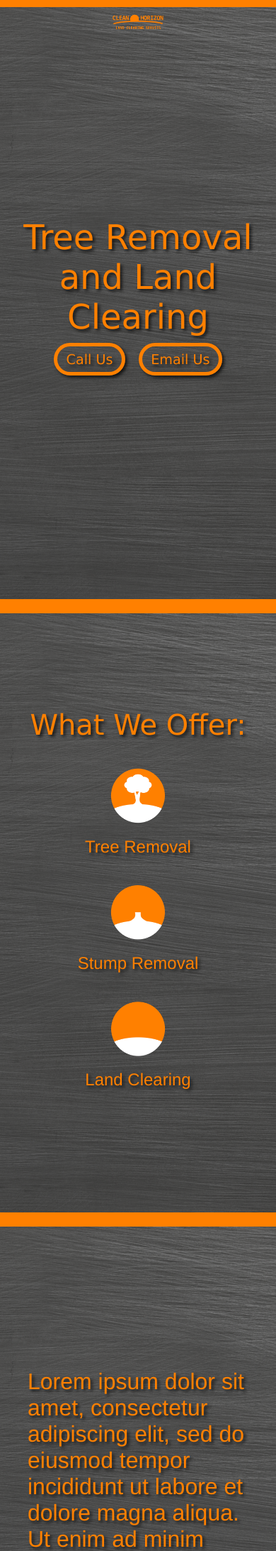
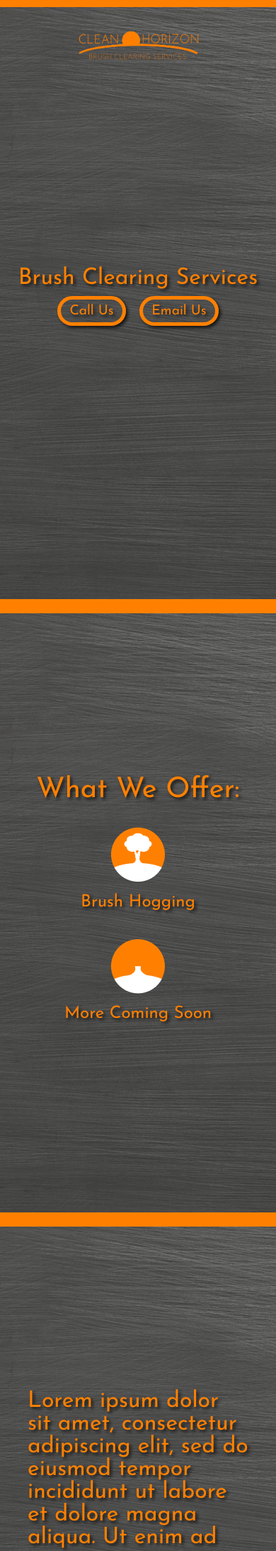
Before and after one commit to smithrh20/zacksLandClearingServices, a Django app: page / in a window 390 px wide. Shown: the top 2185 px of the page at 71% size. Run offline with Django 4.2, Linux system fonts and the light colour scheme.

Commit message:
optimized for brush hogging only

```diff
--- a/zacksProject/zacksApp/static/css/stylesheet.css
+++ b/zacksProject/zacksApp/static/css/stylesheet.css
@@ -1,12 +1,15 @@
 *{
     margin: 0;
     padding: 0;
-    font-family: 'Lucida Sans', 'Lucida Sans Regular', 'Lucida Grande', 'Lucida Sans Unicode', Geneva, Verdana, sans-serif;
+    font-family: Josefin Sans;
 }
 
 @media only screen and (max-width: 414px) {
+    #header img{
+        width: 50%;
+    }
     #homeWrapper h1 {
-        font-size: 300%;
+        font-size: 200%;
         font-weight: 100;
     }
     #servicesWrapper h1{
@@ -26,6 +29,14 @@
     }
     .servicesIcon img{
         width: 20%;
+    }
+    #contactButtons button{
+        padding-left: 6%;
+        padding-right: 6%;
+        padding-top: 3%;
+        padding-bottom: 3%;
+        border-radius: 5px;
+        border-width: 2px;
     }
 }
 
@@ -106,8 +117,8 @@ a{
 }
 
 h1{
-    font-size: 400%;
-    font-weight: 100;
+    font-size: 500%;
+    font-weight: 200;
     color: #ff8000;
     text-shadow: 3px 3px 4px rgba(0, 0, 0, 0.712);
     text-align: center;
@@ -152,7 +163,7 @@ h1{
 
 h2{
     font-size: 250%;
-    font-family: 'Franklin Gothic Medium', 'Arial Narrow', Arial, sans-serif;
+    font-family: Josefin Sans;
     font-weight: 100;
     color: #ff8000;
     text-shadow: 3px 3px 4px rgba(0, 0, 0, 0.712);
@@ -192,7 +203,7 @@ h2{
 
 h3{
     font-size: 300%;
-    font-family: 'Franklin Gothic Medium', 'Arial Narrow', Arial, sans-serif;
+    font-family: Josefin Sans;
     font-weight: 100;
     color: #ff8000;
     text-shadow: 3px 3px 4px rgba(0, 0, 0, 0.712);
@@ -229,7 +240,7 @@ h3{
     flex-direction: column;
     width: 60%;
     height: 60%;
-    font-family: 'Franklin Gothic Medium', 'Arial Narrow', Arial, sans-serif;
+    font-family: Josefin Sans;
     color: #ff8000;
     text-shadow: 3px 3px 4px rgba(0, 0, 0, 0.712);
 }
@@ -255,7 +266,7 @@ h3{
 
 #emailContact h3{
     font-size: 300%;
-    font-family: 'Franklin Gothic Medium', 'Arial Narrow', Arial, sans-serif;
+    font-family: Josefin Sans;
     font-weight: 100;
     color: #ff8000;
     text-shadow: 4px 4px 5px rgba(0, 0, 0, 0.712);
--- a/zacksProject/zacksApp/templates/home.html
+++ b/zacksProject/zacksApp/templates/home.html
@@ -8,15 +8,16 @@
     <link rel="stylesheet" href="{% static 'css/stylesheet.css' %}">
     <script src="https://cdnjs.cloudflare.com/ajax/libs/gsap/3.11.3/gsap.min.js"></script>
     <script src="https://cdnjs.cloudflare.com/ajax/libs/gsap/3.11.3/ScrollTrigger.min.js"></script>
+    <link rel="stylesheet" href="https://fonts.googleapis.com/css?family=Josefin Sans">
     <title>Document</title>
 </head>
 <body>
     <div id="header">
-        <img src="{% static 'images/logo.png' %}" alt="" width="20%">
+        <img src="{% static 'images/logoAlt1.png' %}" alt="" width="20%">
     </div>
     <div id="wrapper">
         <div id="homeWrapper">
-            <h1>Tree Removal and Land Clearing</h1>
+            <h1>Brush Clearing Services</h1>
             <div id="contactButtons">
                 <button>Call Us</button>
                 <button>Email Us</button>
@@ -30,17 +31,12 @@
                 <div class="servicesIcon">
                     <img src="{% static 'images/fullTree.png' %}" alt="" width="35%">
                     <br>
-                    <h2>Tree Removal</h2>
+                    <h2>Brush Hogging</h2>
                 </div>
                 <div class="servicesIcon">
                     <img src="{% static 'images/stump.png' %}" alt="" width="35%">
                     <br>
-                    <h2>Stump Removal</h2>
-                </div>
-                <div class="servicesIcon">
-                    <img src="{% static 'images/horizon.png' %}" alt="" width="35%">
-                    <br>
-                    <h2>Land Clearing</h2>
+                    <h2>More Coming Soon</h2>
                 </div>
             </div>
         </div>
```
Also changed, not shown: zacksProject/zacksApp/static/images/logoAlt1.png (added).
